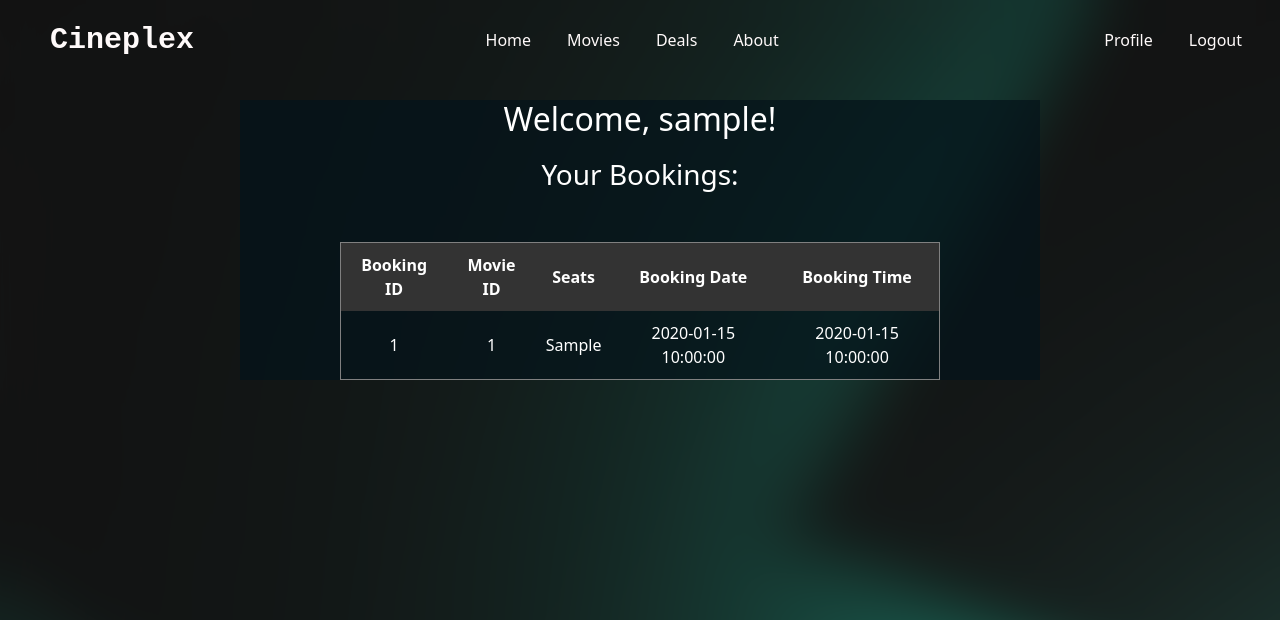
After one commit to Pasan-Arunalu/Cineplex-Web-Project, a PHP site: page /profile.php in a window 1280 px wide. The commit adds this page. Shown: the top 620 px of the page. Run offline with PHP 8.4, Linux system fonts and the light colour scheme; the visitor is signed in with stand-in values (Sample User, id 1); tables that the repository leaves empty or names only in its code hold one stand-in row (values such as "Sample post").

Commit message:
booking system done with some errors

```diff
--- /dev/null
+++ b/css/profileStyles.css
@@ -0,0 +1,56 @@
+body {
+    font-family: Arial, sans-serif;
+    background-image: url(img/b0e63b94-e461-4f65-9183-e8941cb2fa6c.png);
+    margin: 0;
+    padding: 0;
+}
+
+header {
+    background-color: #333;
+    color: #fff;
+    text-align: center;
+    padding: 10px;
+}
+
+.wrapper {
+    text-align: center;
+    margin: 100px auto; /* Center-align the wrapper */
+    background-color: rgba(3, 19, 26, 0.7);
+    width: 800px;
+}
+
+section {
+    max-width: 800px;
+    padding: 20px;
+    background-color: #fff;
+    border-radius: 8px;
+    box-shadow: 0 0 10px rgba(0, 0, 0, 0.1);
+    text-align: center; /* Center-align the content within the section */
+}
+
+.wrapper h2, .wrapper h3 {
+    color: #fff;
+    text-align: center; /* Center-align the h2 and h3 */
+    margin-top: 20px; /* Adjusted margin */
+}
+
+table {
+    width: 600px; /* Adjusted width */
+    border-collapse: collapse;
+    margin: 50px auto; /* Center-align the table */
+}
+
+th, td {
+    padding: 10px;
+    text-align: center; /* Center-align text in cells */
+    border-bottom: 1px solid #fff;
+}
+
+th {
+    background-color: #333;
+    color: #fff;
+}
+
+td{
+    color: #fff;
+}
--- a/navbar_logged_in.php
+++ b/navbar_logged_in.php
@@ -40,9 +40,6 @@
       </div>
         <ul class="navbar-nav">
             <li class="nav-item">
-              <a class="nav-link" href="buyTickets.php">Buy Tickets</a>
-            </li>
-            <li class="nav-item">
                 <a class="nav-link" href="profile.php">Profile</a>
             </li>
             <li class="nav-item">
--- /dev/null
+++ b/profile.php
@@ -0,0 +1,70 @@
+<?php
+// Include your database connection file
+include('connection.php');
+
+// Check if the user is logged in
+session_start();
+if (!isset($_SESSION['user_id'])) {
+    header("Location: login.php"); // Redirect to login page if not logged in
+    exit();
+}
+
+// Fetch user information from the users table
+$user_id = $_SESSION['user_id'];
+$query_user = "SELECT * FROM users WHERE user_id = $user_id";
+$result_user = mysqli_query($conn, $query_user);
+$user_data = mysqli_fetch_assoc($result_user);
+
+// Fetch bookings for the logged-in user
+$query_bookings = "SELECT * FROM bookings WHERE user_id = $user_id";
+$result_bookings = mysqli_query($conn, $query_bookings);
+
+?>
+
+<!DOCTYPE html>
+<html lang="en">
+<head>
+    <meta charset="UTF-8">
+    <meta name="viewport" content="width=device-width, initial-scale=1.0">
+    <title>User Profile</title>
+    <link rel="stylesheet" href="css/profileStyles.css">
+</head>
+<body>
+    <?php
+        include("navbar.php");
+    ?>
+    <div class="wrapper">
+<h2>Welcome, <?php echo $user_data['username']; ?>!</h2>
+
+    <h3>Your Bookings:</h3>
+    <table border="1">
+        <thead>
+            <tr>
+                <th>Booking ID</th>
+                <th>Movie ID</th>
+                <th>Seats</th>
+                <th>Booking Date</th>
+                <th>Booking Time</th>
+            </tr>
+        </thead>
+        <tbody>
+            <?php while ($booking = mysqli_fetch_assoc($result_bookings)) : ?>
+                <tr>
+                    <td><?php echo $booking['booking_id']; ?></td>
+                    <td><?php echo $booking['movie_id']; ?></td>
+                    <td><?php echo $booking['seats']; ?></td>
+                    <td><?php echo $booking['booking_date']; ?></td>
+                    <td><?php echo $booking['booking_time']; ?></td>
+                </tr>
+            <?php endwhile; ?>
+        </tbody>
+    </table>
+    </div>
+
+</body>
+</html>
+
+<?php
+// Close the database connection
+mysqli_close($conn);
+?>
```
Also changed, not shown: buyTickets.php (+33 -49 lines), css/buyTicketsStyle.css (+17 -4 lines), css/pbstyles.css (added, +7 -0 lines), fetchBookedSeats.php (added, +42 -0 lines), processBooking.php (+47 -100 lines).
